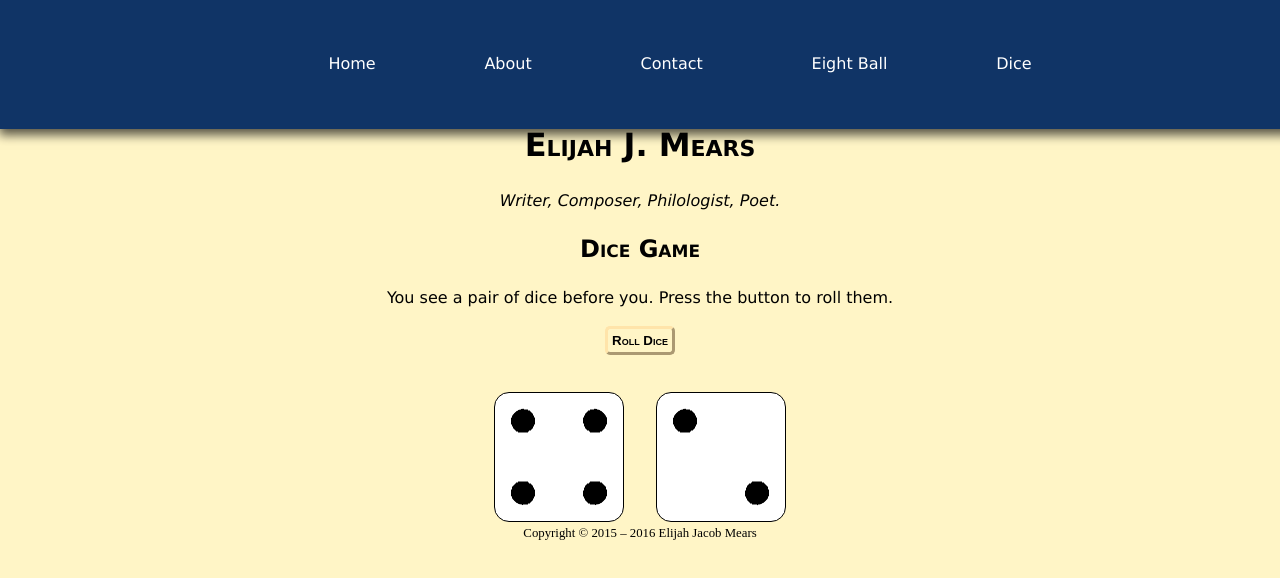
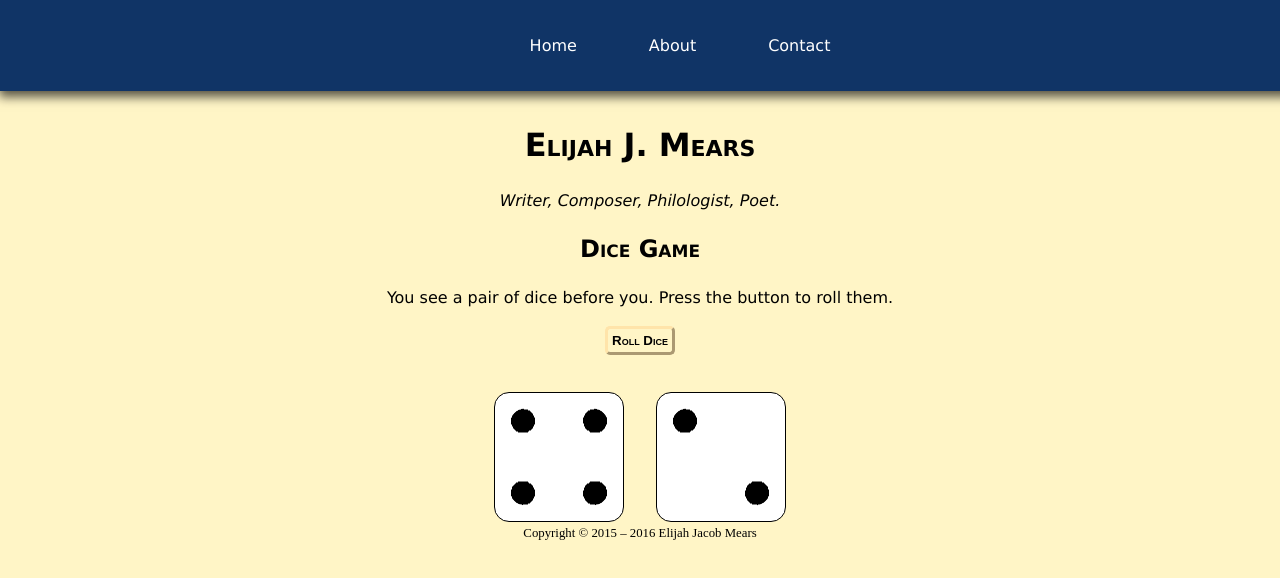
Before and after one commit to ejmears/m, a plain HTML site: page dice.html in a window 1280 px wide. Shown: the top 578 px of the page. Drawn offline with Linux system fonts and the light colour scheme.

Commit message:
Changed viewport thingy

```diff
--- a/dice.html
+++ b/dice.html
@@ -8,6 +8,7 @@
 
 	<script type="text/javascript" src="dice.js"></script>
 	<link rel="stylesheet" type="text/css" href="./mobile.css">
+	<meta name="viewport" content="width=device-width, initial-scale=1.0">
 
 </head>
 <body>
--- a/header.js
+++ b/header.js
@@ -1 +1 @@
-document.write('<ul class="nav"><li><a href="index.html">Home</a></li><li><a href="about.html">About</a></li><li><a href="contact.html">Contact</a></li><li><a href="eightball.html">Eight Ball</a></li><li><a href="dice.html">Dice</a></li></ul>')
+document.write('<ul class="nav"><li><a href="index.html">Home</a></li><li><a href="about.html">About</a></li><li><a href="contact.html">Contact</a></li></ul>')
--- a/mobile.css
+++ b/mobile.css
@@ -72,6 +72,7 @@ img {
     display: -ms-flexbox;
     display: -webkit-flex;
     display: flex;
+	text-align: center;
     align-items: center;
     justify-content: center;
 	-webkit-box-shadow: 0px 5px 10px 1px rgba(0,0,0,0.66);
@@ -80,9 +81,8 @@ img {
 }
 
 li {
-	padding: 1%;
-    margin: 2%;
-    line-height: 20px;
+	padding: 10px;
+    margin: 10px;
 }
 
 .nav a {
```
Also changed, not shown: 404.html (+6 -0 lines), about.html (+1 -0 lines), contact.html (+1 -0 lines), eightball.html (+2 -0 lines).
